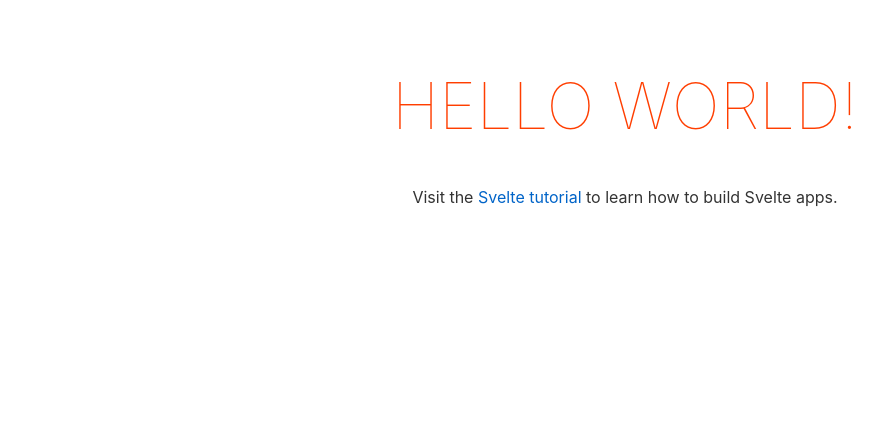
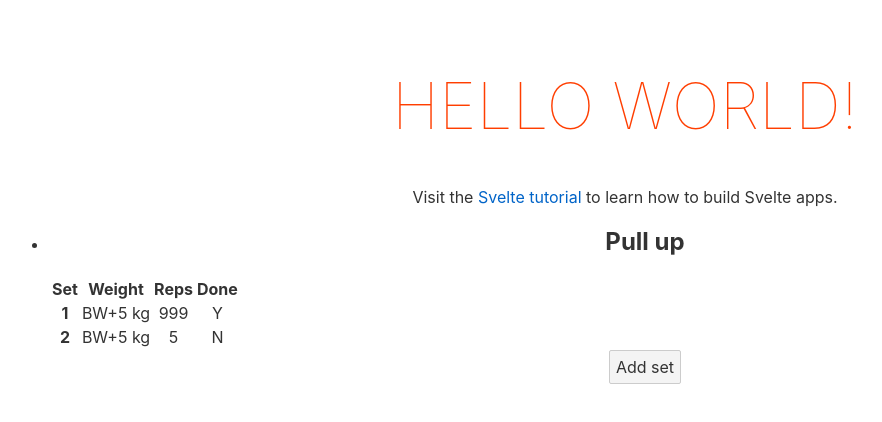
Before and after one commit to mebble/sessions, a Svelte app: page / in a window 1280 px wide. Shown: the top 422 px of the page, without its empty margins (15-897 px from the left). Built offline with nearby package versions, Linux system fonts and the light colour scheme.

Commit message:
add basic ui element

```diff
--- a/src/App.svelte
+++ b/src/App.svelte
@@ -5,6 +5,41 @@
 <main>
 	<h1>Hello {name}!</h1>
 	<p>Visit the <a href="https://svelte.dev/tutorial">Svelte tutorial</a> to learn how to build Svelte apps.</p>
+    <div>
+        <ul>
+            <li>
+                <section>
+                    <h2>Pull up</h2>
+                    <table>
+                        <thead>
+                            <tr>
+                                <th scope="col">Set</th>
+                                <th scope="col">Weight</th>
+                                <th scope="col">Reps</th>
+                                <th scope="col">Done</th>
+                            </tr>
+                        </thead>
+                        <tbody>
+                            <tr>
+                                <th scope="row">1</th>
+                                <td>BW+5 kg</td>
+                                <td>999</td>
+                                <td>Y</td>
+                            </tr>
+                            <tr>
+                                <th scope="row">2</th>
+                                <td>BW+5 kg</td>
+                                <td>5</td>
+                                <td>N</td>
+                            </tr>
+                        </tbody>
+                    </table>
+                    <button>Add set</button>
+                </section>
+            </li>
+        </ul>
+    </div>
+
 </main>
 
 <style>
@@ -27,4 +62,8 @@
 			max-width: none;
 		}
 	}
+
+    /* * {
+        border: black solid 1px;
+    } */
 </style>
```
